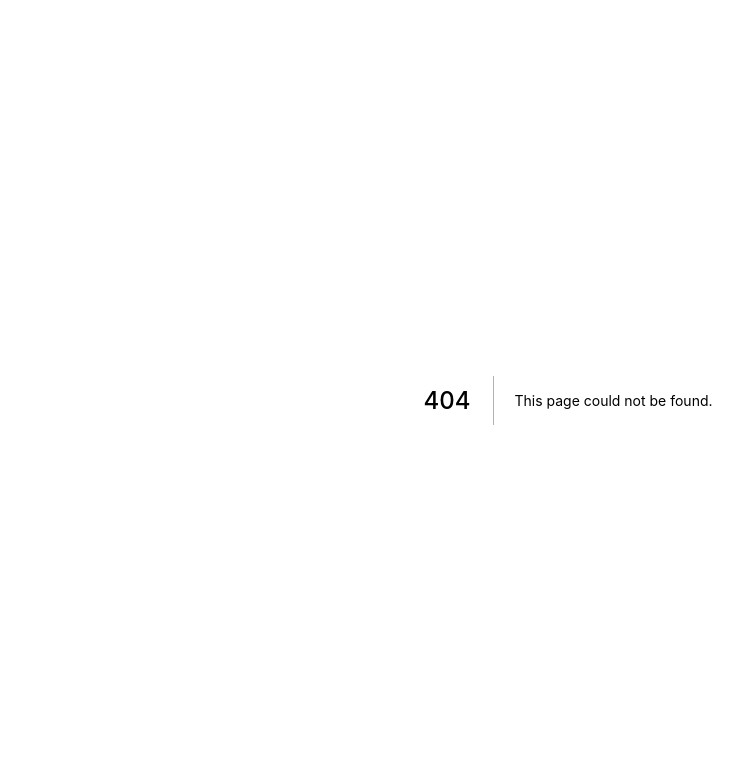
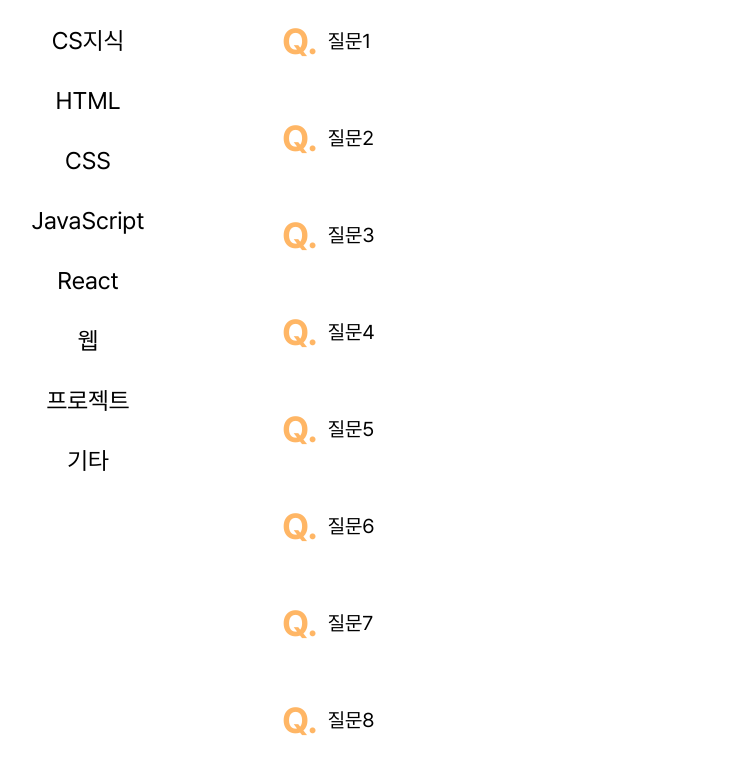
Before and after one commit to Jetty2020/random-interview, a Next.js app: page /list in a window 1280 px wide. Before the commit this address had no page. Shown: the top 774 px of the page, without its empty margins (72-815 px from the left). Built offline with nearby package versions, Linux system fonts and the light colour scheme.

Commit message:
:sparkles: 면접 질문 리스트 페이지 구현

```diff
--- /dev/null
+++ b/src/pages/list.tsx
@@ -0,0 +1,34 @@
+import type { NextPage } from 'next';
+import PageTitle from '@components/common/PageTitle';
+import CategoryList from '@components/questionList/CategoryList';
+import { CATEGORIES } from '@constants/categories';
+import { useCallback, useState } from 'react';
+import QuestionList from '@components/questionList/QuestionList';
+import QuestionContainer from '@components/questionList/QuestionContainer';
+
+const QuestionListPage: NextPage = () => {
+  const [selection, setSelection] = useState<boolean[]>(
+    Array(CATEGORIES.length).fill(false),
+  );
+
+  const categoryClick = (index: number) =>
+    useCallback(() => {
+      setSelection((state) => {
+        const selection = [...state];
+        selection[index] = !selection[index];
+        return selection;
+      });
+    }, []);
+
+  return (
+    <>
+      <PageTitle title="면접 질문 목록" />
+      <QuestionContainer>
+        <CategoryList selection={selection} categoryClick={categoryClick} />
+        <QuestionList selection={selection} />
+      </QuestionContainer>
+    </>
+  );
+};
+
+export default QuestionListPage;
```
